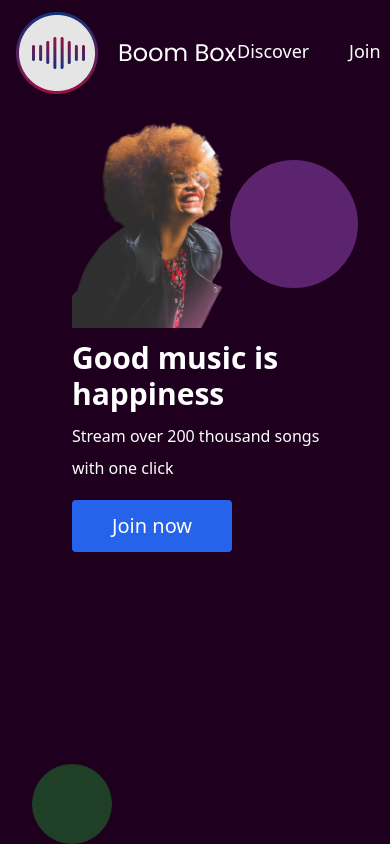
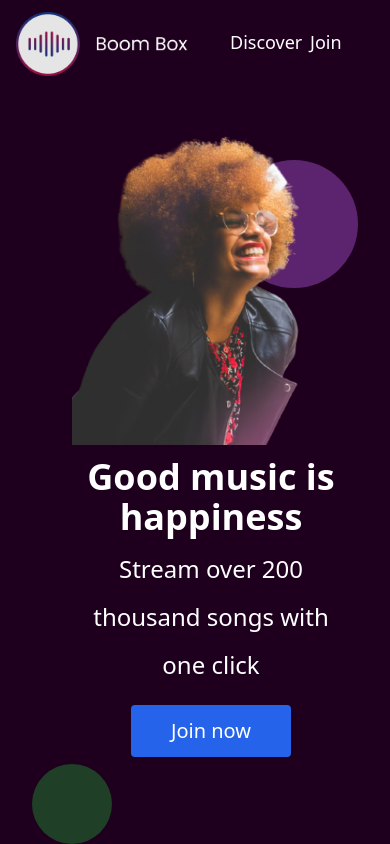
Before and after one commit to agathambrose/boombox-demo, a React (Create React App) app: page / in a window 390 px wide. Built offline with nearby package versions, Linux system fonts and the light colour scheme.

Commit message:
UI update

```diff
--- a/src/components/Footer.js
+++ b/src/components/Footer.js
@@ -5,7 +5,7 @@ import { TiSocialTwitterCircular } from "react-icons/ti";
 
 const Footer = () => {
   return (
-    <div className="flex justify-between items-center px-4 md:px-16 py-5 text-white bg-black mt-8">
+    <footer className="flex justify-between items-center px-4 md:px-16 py-5 text-white bg-black mt-8">
       <div>
         <Link className="md:mr-10 mr-6">About</Link>
         <Link>Contact</Link>
@@ -28,7 +28,7 @@ const Footer = () => {
           </div>
         </div>
       </div>
-    </div>
+    </footer>
   );
 };
 
--- a/src/components/Header.js
+++ b/src/components/Header.js
@@ -3,18 +3,18 @@ import Logo from "../assets/Logo-Nav.png";
 import { Link } from "react-router-dom";
 const Header = () => {
   return (
-    <div className="flex relative justify-between items-center m-auto px-4 md:px-16 py-3">
-      <img className="left-40 top-6" src={Logo} alt="Logo" />
+    <header className="flex md:flex-row  justify-between items-center m-auto px-4 md:px-16 py-3">
+      <img className="object-contain h-16" src={Logo} alt="Logo" />
 
-      <div className="flex justify-between text-white">
-        <Link to="/discover" className="w-28 h-8 text-lg hover:text-gray-200">
+      <div className="flex justify-between items-center text-white h-16">
+        <Link to="/discover" className="md:w-28 w-20 h-8 text-lg hover:text-gray-200">
           Discover
         </Link>
-        <Link to="/join" className="w-14 h-8 text-lg hover:text-gray-200">
+        <Link to="/join" className="w-16 h-8 text-lg hover:text-gray-200">
           Join
         </Link>
       </div>
-    </div>
+    </header>
   );
 };
 
--- a/src/pages/join.js
+++ b/src/pages/join.js
@@ -4,11 +4,11 @@ import Header from "../components/Header";
 
 export const Join = () => {
   return (
-    <div className="bg-purply h-full">
+    <main className="container bg-purply min-h-screen">
       <Header />
 
-      <div className="flex flex-col md:flex-row justify-center items-center">
-        <h1 className="md:text-6xl text-4xl text-white font-bold md:mr-6 my-4">
+      <div className="container flex flex-col md:flex-row justify-center items-center">
+        <h1 className="md:text-6xl text-4xl text-white text-center font-bold md:mr-6 my-4">
           Join the <span className="text-pink-700">boom</span> fun.
         </h1>
 
@@ -42,6 +42,6 @@ export const Join = () => {
       </div>
 
       <Footer/>
-    </div>
+    </main>
   );
 };
--- a/src/pages/landing.js
+++ b/src/pages/landing.js
@@ -5,7 +5,7 @@ import { Link } from "react-router-dom";
 
 export const Landing = () => {
   return (
-    <div className="bg-purply h-screen relative">
+    <div className="bg-purply min-h-screen relative">
       <Header />
 
       <span className="bg-pulp flex rounded-full md:p-12 p-16 absolute md:top-80 top-40 md:right-60 right-8">
@@ -21,13 +21,13 @@ export const Landing = () => {
       </span>
 
       <div className="md:flex md:justify-evenly px-10 md:px-0 pt-4 md:pt-0 items-center justify-center absolute left-8 mx-auto">
-        <img src={Afro} alt="img" className="md:w-2/6 w-4/6 md:mt-6" />
+        <img src={Afro} alt="img" className="md:w-2/6 md:mt-6 mt-8" />
 
-        <div className="text-white py-3 ">
-          <h2 className="md:text-6xl font-bold text-3xl md:mb-6 mb-2">
+        <div className="text-white flex flex-col items-center text-center py-3 ">
+          <h2 className="md:text-6xl font-bold text-4xl md:mb-6 mb-2">
             Good music is happiness
           </h2>
-          <p className="md:text-3xl leading-loose">
+          <p className="md:text-3xl text-2xl leading-loose">
             Stream over 200 thousand songs with one click
           </p>
           <Link to="/join">
```
Also changed, not shown: 1 other file (tests, documents, lock files or other folders).
